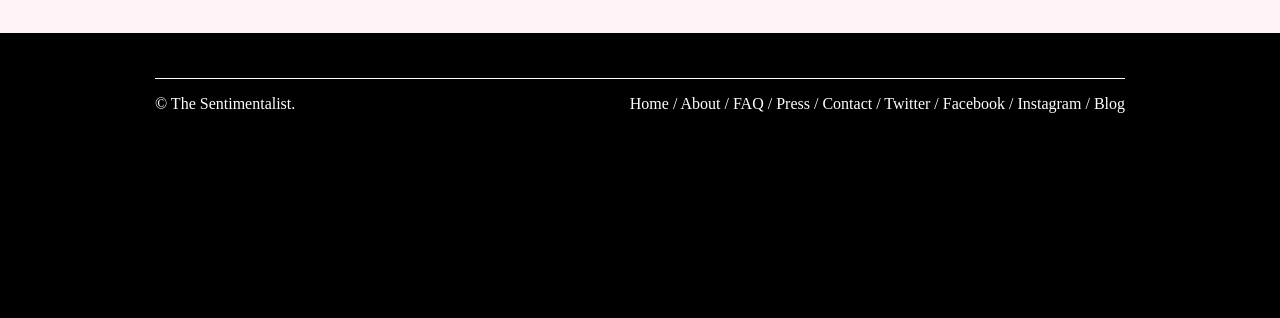
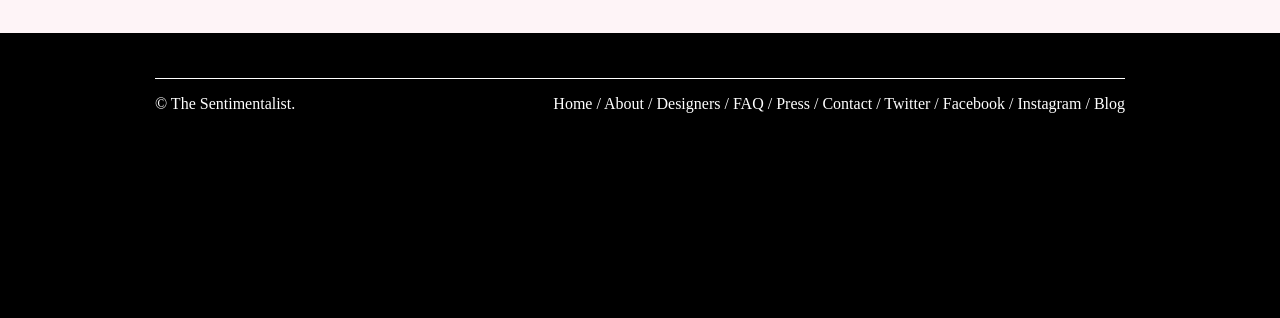
Before and after one commit to egoodberry/thesentimentalist, a PHP site: page / in a window 1280 px wide. Shown: the part 5797-6115 px from the top of the page. Run offline with PHP 8.4, Linux system fonts and the light colour scheme; some libraries are stand-ins or nearby versions.

Commit message:
Commented style for future menu sprites; add 'Designers' to footer.

```diff
--- a/index.html
+++ b/index.html
@@ -318,6 +318,7 @@
           <nav>
             <a href="#home">Home</a> /
             <a href="#about">About</a> /
+            <a href="#designers">Designers</a> /
             <a href="#faq">FAQ</a> /
             <a href="#press">Press</a> /
             <a href="#contact">Contact</a> /
```
Also changed, not shown: css/layout.css (+19 -0 lines).
